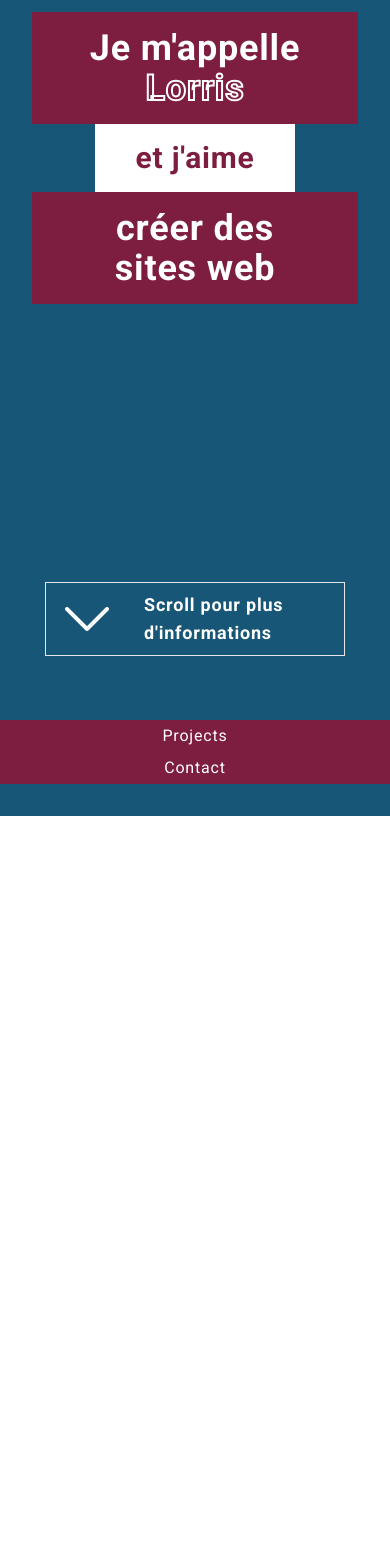
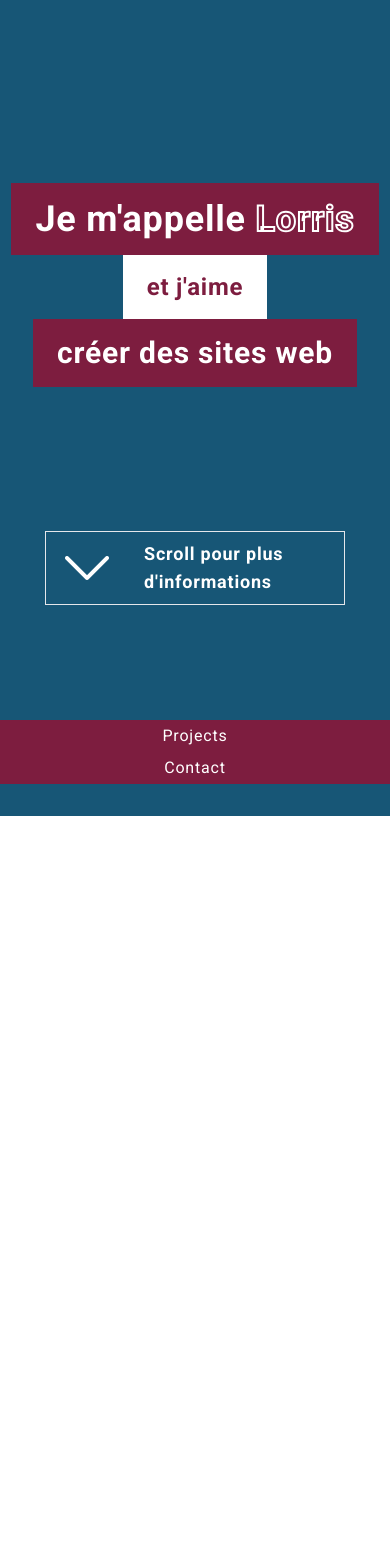
Before and after one commit to Exely0/portfolio, a React (Create React App) app: page / in a window 390 px wide. Shown: the part 60-1628 px from the top of the page. Built offline with nearby package versions, Linux system fonts and the light colour scheme; what @xpd/tailwind-3dtransforms would draw is missing.

Commit message:
décentralisation des padding et début de la mise en place des fallback de hover pour mobile

```diff
--- a/src/components/About.js
+++ b/src/components/About.js
@@ -12,8 +12,8 @@ function About() {
   const stringsSec2 = [
     "Je suis étudiant en licence d'informatique depuis 3 ans à l'Université de Limoges.",
     "Il y a de ça 1 an je me suis pris de passion pour le développement web, plus particulièrement le front end.",
-    "Alors j'ai commencé à reproduire des maquettes que je trouvais sur Internet.",
-    "J'aspire plus tard à en faire mon métier, et ainsi devenir un développeur web !",
+    "Alors j'ai commencé à intégrer des maquettes que je trouvais sur Internet.",
+    "J'aspire plus tard à en faire mon métier, et ainsi devenir développeur web !",
   ]
 
   const section2Ref = useRef(null);
@@ -67,17 +67,17 @@ function About() {
     <div className=" w-full">
 
         {/*section 1*/}
-        <div className="relative h-screen pt-10 md:pt-40 flex flex-col items-center" >
-            <div className=" bg-red w-auto px-10 py-4 text-4xl sm:text-5xl text-white md:text-6xl text-center font-semibold" style={{ transform: `translateY(${-5/5*scrollOffset}px)` }}>
+        <div className="h-screen flex flex-col items-center justify-center" >
+            <div className=" bg-red w-auto px-6 sm:px-10 py-4 text-4xl sm:text-5xl text-white md:text-6xl text-center font-semibold" style={{ transform: `translateY(${-5/5*scrollOffset}px)` }}>
               Je m'appelle <span className="  text-red" style={{WebkitTextStroke: "2px white"}}>Lorris</span>
             </div>
-            <div className=" bg-white text-red px-10 py-4 text-3xl md:text-4xl  text-center font-semibold" style={{ transform: `translateY(${-4/5*scrollOffset}px)` }}>
+            <div className=" bg-white text-red px-6 sm:px-10 py-4 text-2xl sm:text-3xl md:text-4xl  text-center font-semibold" style={{ transform: `translateY(${-4/5*scrollOffset}px)` }}>
               et j'aime
             </div>
-            <div className= " bg-red w-auto px-10 py-4 text-white text-4xl md:text-5xl  text-center font-semibold" style={{ transform: `translateY(${-3/5*scrollOffset}px)` }}>
+            <div className= " bg-red w-auto px-6 sm:px-10 py-4 text-white text-3xl sm:text-4xl md:text-5xl  text-center font-semibold" style={{ transform: `translateY(${-3/5*scrollOffset}px)` }}>
               créer des sites web
             </div>
-            <div style={{ transform: `translateY(${-2/5*scrollOffset}px) translateX(50%)` }} onClick={scrollToSection2} className=" w-[300px] hover:cursor-pointer hover:bg-red transition-colors absolute bottom-40 md:bottom-32 right-1/2 flex gap-8 items-center justify-center border py-2 px-4">
+            <div style={{ transform: `translateY(${-2/5*scrollOffset}px)` }} onClick={scrollToSection2} className=" mt-36 w-[300px] hover:cursor-pointer hover:bg-red transition-colors flex gap-8 items-center justify-center border py-2 px-4">
               <div className=" min-w-fit">
                 <img alt="arrow" className=" w-full h-auto" src={ArrowDown} />
               </div>
@@ -87,10 +87,10 @@ function About() {
             </div>
         </div>
         {/*section 2*/}
-        <div ref={section2Ref} className=" bg-white px-8 py-8 md:p-0 -mx-8 min-h-screen md:grid grid-cols-[2fr_3fr]">
-          <div className=" col-[2] space-y-6 tracking-wide mt-28 pr-14">
+        <div ref={section2Ref} className=" bg-white px-8 py-8 md:p-0 min-h-screen md:grid grid-cols-[2fr_3fr]">
+          <div className=" col-[2] space-y-6 tracking-wide mt-28 mb-16 sm:mb-0">
             {stringsSec2.map((str, index) => (
-              <div key={index} className=" text-2xl" style={{ transform: `translateY(${getSection2Offset(index)}px)`, opacity: getSection2Opacity() }}>
+              <div key={index} className=" text-xl sm:text-2xl" style={{ transform: `translateY(${getSection2Offset(index)}px)`, opacity: getSection2Opacity() }}>
                 {str}
               </div>
             ))}
--- a/src/components/Contact.js
+++ b/src/components/Contact.js
@@ -43,8 +43,7 @@ function Contact() {
                         <div onClick={() => handleCopyToClipboard("lorris.pons@gmail.com")} className={`${name!=="Mail" ? "hidden" : ""} w-full h-full flex items-center justify-center hover:cursor-pointer active:scale-110 transition-transform`}><p className=" text-lg">{text}</p></div>
                     </div>
                 </div>
-            ))
-            }
+            ))}
           </div>
 
       </div>
--- a/src/components/ProjectsV4.js
+++ b/src/components/ProjectsV4.js
@@ -127,7 +127,7 @@ function ProjectsV4() {
                         </div>
                     </div>
 
-                    <div className={` fixed max-h-[550px] overflow-auto md:-translate-x-1/2 -translate-y-1/2 top-1/2 left-0 md:top-1/2 md:left-1/2 bg-white z-20 w-full md:w-[800px] rounded-lg ${!showDetailedContent[index] ? "hidden" : ""}`}>
+                    <div className={` fixed max-h-[550px] md:max-h-[650px] overflow-auto md:-translate-x-1/2 -translate-y-1/2 top-1/2 left-0 md:top-1/2 md:left-1/2 bg-white z-20 w-full md:w-[800px] rounded-lg ${!showDetailedContent[index] ? "hidden" : ""}`}>
                         <div className=" flex h-[400px] mb-3">
                             <div onClick={ () => updateImageIndexValue('down', imageCollection.length)} className="hidden md:block grow transition-all bg-white h-full hover:bg-overlay hover:cursor-pointer">
                                 <img alt="arrow left" className=" w-full h-full scale-50" src={leftArrow}/>
--- a/src/components/Section.js
+++ b/src/components/Section.js
@@ -36,7 +36,7 @@ function Section({ isActive, content }) {
 
   return (
     <div className={` bg-blue transition-all flex flex-col ease-in-out duration-300 ${animFlexGrow ? "grow" : "grow-0"} `}>
-      <div className={` fadeInUp px-8 flex h-full ${isContentVisible ? "" : "hidden "} ${animFadeIn  ? "fadeInUp" : ""} ${animFadeOut  ? "fadeOutDown" : ""}`}>
+      <div className={` fadeInUp flex h-full ${isContentVisible ? "" : "hidden "} ${animFadeIn  ? "fadeInUp" : ""} ${animFadeOut  ? "fadeOutDown" : ""}`}>
         {content}
       </div>
     </div>
--- a/tailwind.config.js
+++ b/tailwind.config.js
@@ -51,6 +51,11 @@ module.exports = {
 
     },
   },
+  extend: {
+    screens: {
+      'hover-hover': {'raw': '(hover: hover)'},
+    },
+  },
   plugins: [
     require("@xpd/tailwind-3dtransforms")
   ],
```
